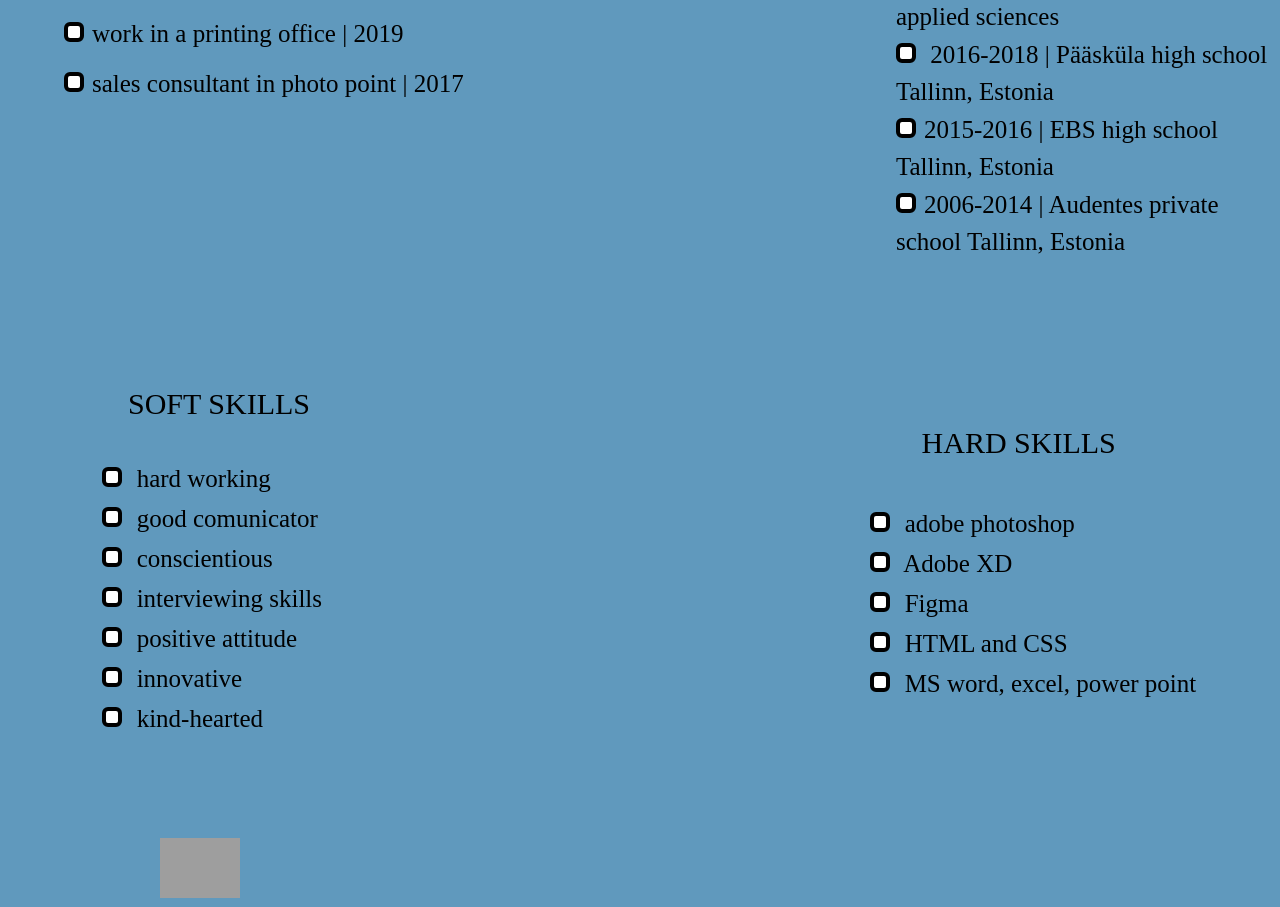
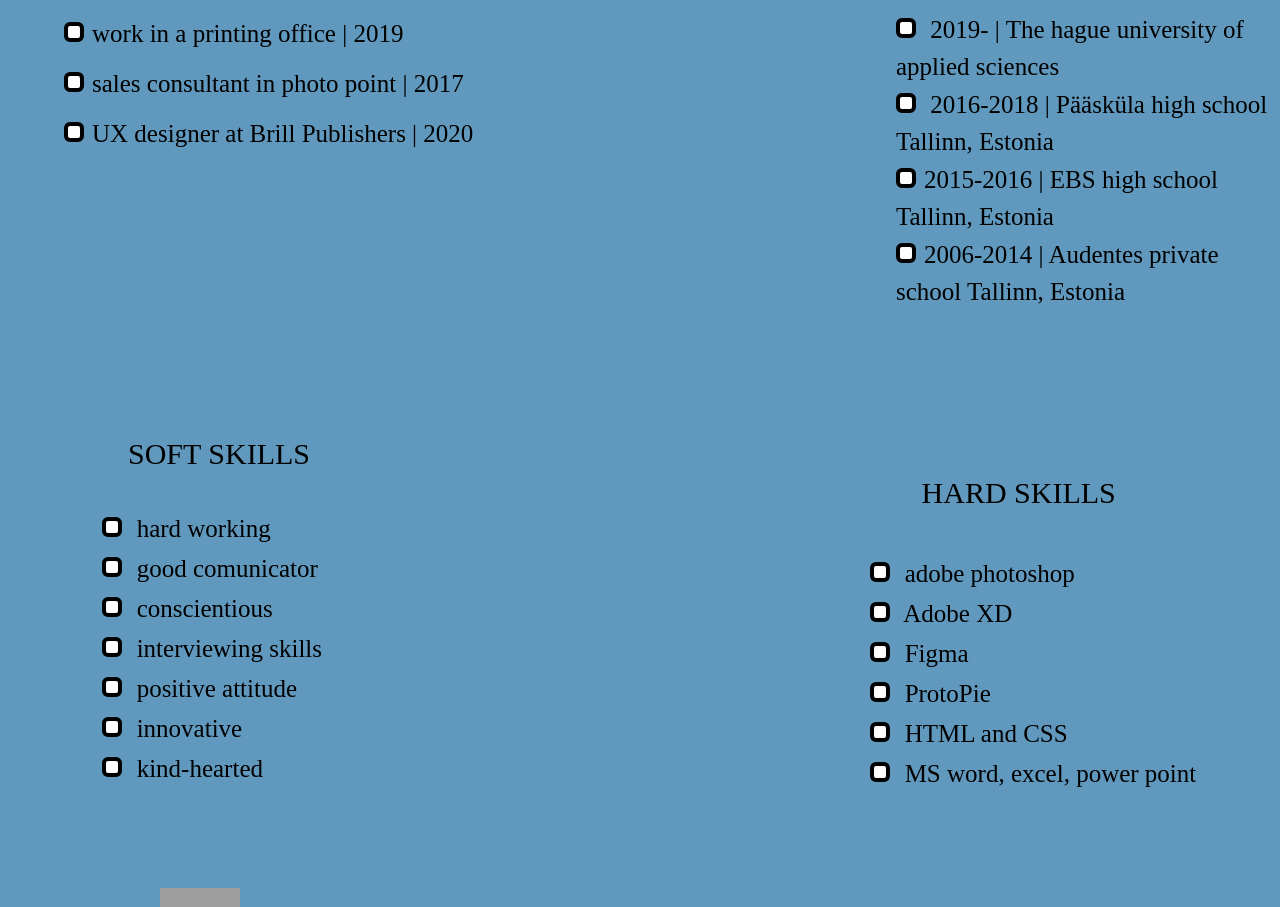
Before and after one commit to TheHagueUniversity/portfolio-HansUustalu, a plain HTML site: page experience.html in a window 1280 px wide. Shown: the part 361-1268 px from the top of the page. Drawn offline with Linux system fonts and the light colour scheme; grey boxes are pictures that could not be loaded; a web font is replaced by a local one.

Commit message:
Add files via upload

```diff
--- a/experience.html
+++ b/experience.html
@@ -40,7 +40,8 @@
       <p class="experience3"><br>
         <a class="trre">  freelance Photographer<br></a>
         <a class="trre">work in a printing office | 2019<br></a>
-        <a class="trre">sales consultant in photo point | 2017</a>
+        <a class="trre">sales consultant in photo point | 2017<br></a>
+        <a class="trre">UX designer at Brill Publishers | 2020</a>
       </p>
       <p>
 
@@ -76,6 +77,7 @@
             <a class="trre">  adobe photoshop<br></a>
             <a class="trre"> Adobe XD</a><br>
                 <a class="trre"> Figma</a><br>
+                    <a class="trre"> ProtoPie</a><br>
             <a class="trre">  HTML and CSS<br></a>
             <a class="trre">  MS word, excel, power point<br></a>
 
```
